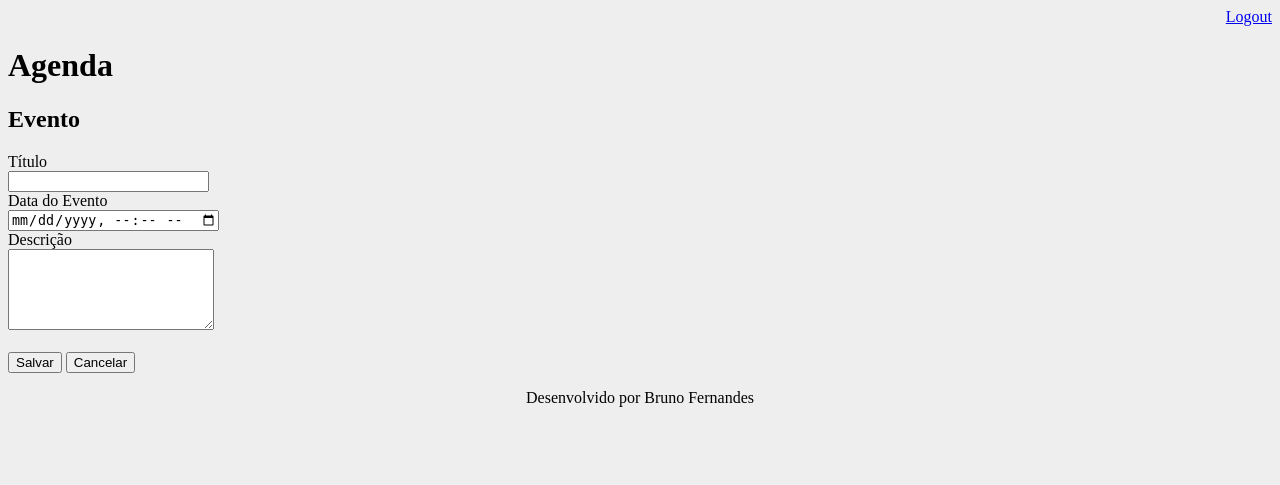
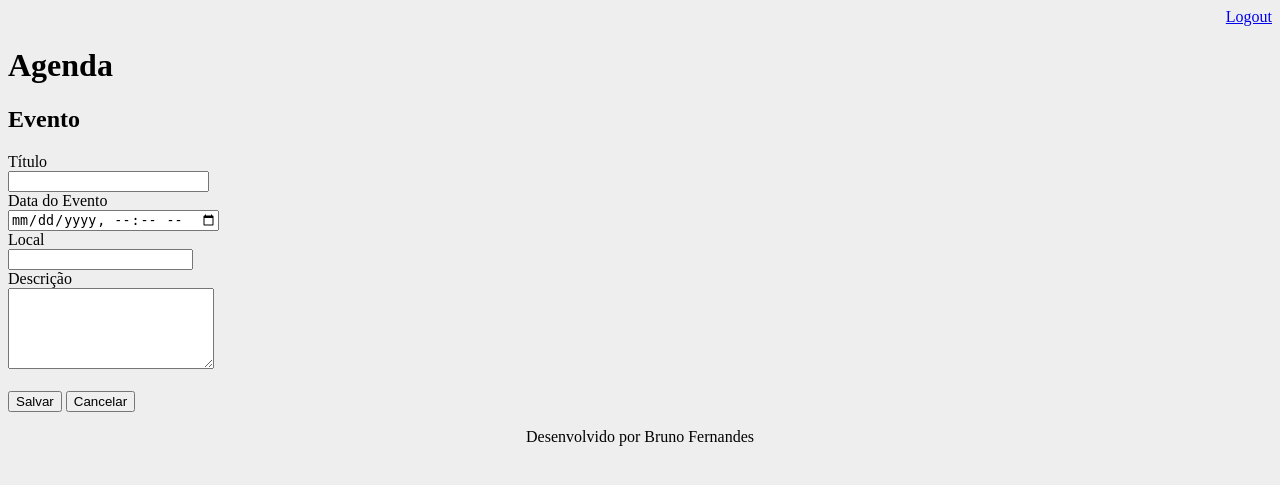
Before and after one commit to fernandespy/agenda-django, a Django app: page /agenda/evento/ in a window 1280 px wide. Shown: the top 485 px of the page. Run offline with Django 3.2, Linux system fonts and the light colour scheme; a user stored in the database is signed in.

Commit message:
Adicionado a opção de incluir local para os eventos

```diff
--- a/agenda/core/models.py
+++ b/agenda/core/models.py
@@ -9,6 +9,7 @@ class Evento(models.Model):
     data_evento = models.DateTimeField(verbose_name='Data do Evento')
     data_criacao = models.DateTimeField(auto_now=True, verbose_name='Data de Criação')
     usuario = models.ForeignKey(User, on_delete=models.CASCADE)
+    local = models.CharField(max_length=200, blank=True, null=True)
 
 def __str__(self):
     return self.titulo
--- a/agenda/core/views.py
+++ b/agenda/core/views.py
@@ -46,9 +46,11 @@ def submit_evento(request):
         titulo = request.POST.get('titulo')
         data_evento = request.POST.get('data_evento')
         descricao = request.POST.get('descricao')
+        local = request.POST.get('local')
         usuario = request.user
         Evento.objects.create(titulo=titulo,
                                 data_evento=data_evento,
                                 descricao=descricao,
+                                local=local,
                                 usuario=usuario)
     return redirect('/')
--- a/agenda/templates/evento.html
+++ b/agenda/templates/evento.html
@@ -10,6 +10,10 @@
     <br />
     <input type="datetime-local" name="data_evento" />
     <br />
+    <label>Local</label>
+    <br />
+    <input type="text" name="local" />
+    <br />
     <label>Descrição</label>
     <br />
     <textarea name="descricao" rows="5" cols="23"></textarea>
```
Also changed, not shown: agenda/core/migrations/0003_evento_local.py (added), agenda/db.sqlite3.
